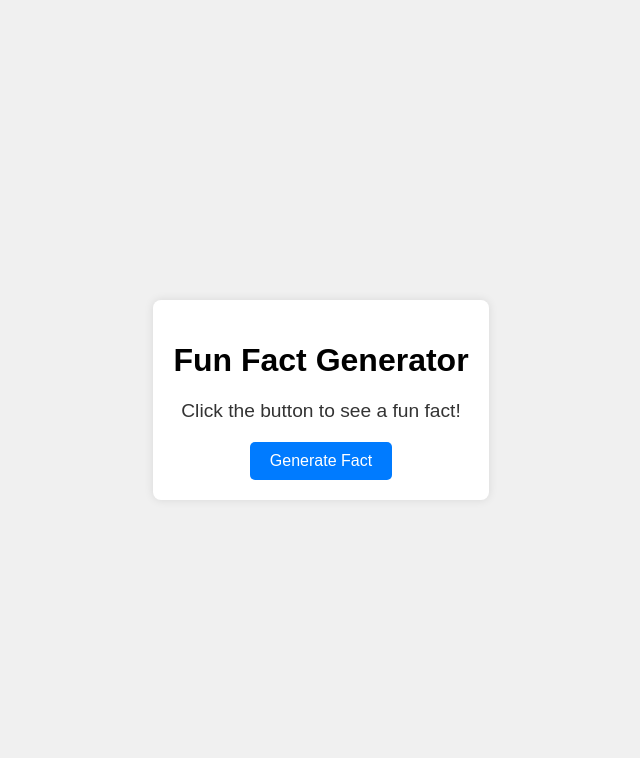
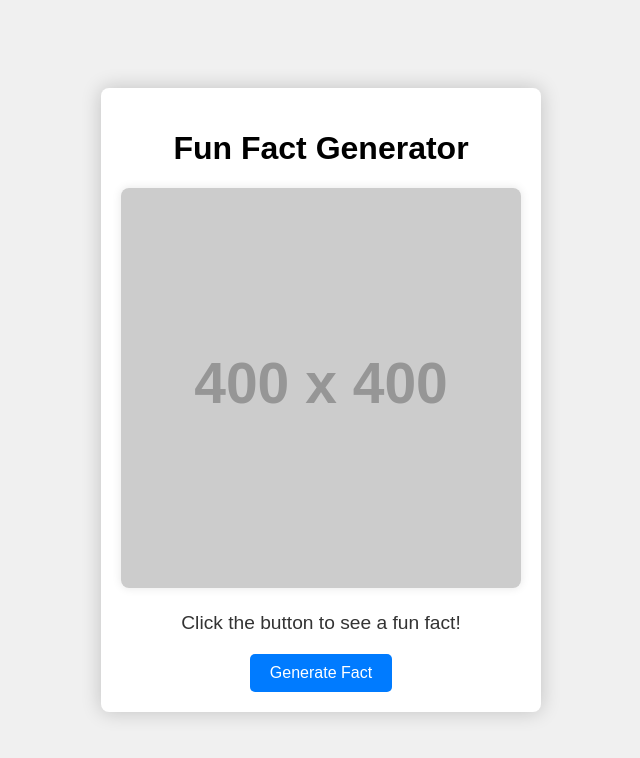
Before and after one commit to ali-at-pieces/fun-fact-earth, a plain HTML site: page index.html in a window 1280 px wide. Shown: the whole page, without its empty margins (319-959 px from the left). Drawn offline with Linux system fonts and the light colour scheme; placeholder pictures from the web are drawn by us.

Commit message:
Update index.html

```diff
--- a/index.html
+++ b/index.html
@@ -13,6 +13,7 @@
             height: 100vh;
             margin: 0;
             background-color: #f0f0f0;
+            overflow: hidden;
         }
 
         .container {
@@ -20,13 +21,15 @@
             background-color: #fff;
             padding: 20px;
             border-radius: 8px;
-            box-shadow: 0 0 10px rgba(0, 0, 0, 0.1);
+            box-shadow: 0 0 20px rgba(0, 0, 0, 0.2);
+            animation: fadeIn 1s ease-in-out;
         }
 
         .fact-box {
             margin: 20px 0;
             font-size: 1.2em;
             color: #333;
+            transition: transform 0.5s;
         }
 
         button {
@@ -37,16 +40,43 @@
             border: none;
             border-radius: 5px;
             cursor: pointer;
+            transition: background-color 0.3s, transform 0.3s;
         }
 
         button:hover {
             background-color: #0056b3;
+            transform: scale(1.1);
+        }
+
+        @keyframes fadeIn {
+            from { opacity: 0; }
+            to { opacity: 1; }
+        }
+
+        .image-container {
+            margin: 20px 0;
+        }
+
+        .image-container img {
+            max-width: 100%;
+            height: auto;
+            border-radius: 8px;
+            box-shadow: 0 0 10px rgba(0, 0, 0, 0.1);
+            animation: slideIn 1s ease-in-out;
+        }
+
+        @keyframes slideIn {
+            from { transform: translateY(-20px); opacity: 0; }
+            to { transform: translateY(0); opacity: 1; }
         }
     </style>
 </head>
 <body>
     <div class="container">
         <h1>Fun Fact Generator</h1>
+        <div class="image-container">
+            <img id="fact-image" src="https://via.placeholder.com/400" alt="Earth Image">
+        </div>
         <div id="fact" class="fact-box">
             Click the button to see a fun fact!
         </div>
@@ -54,21 +84,27 @@
     </div>
     <script>
         const facts = [
-            "Earth is the third planet from the Sun.",
-            "Earth is the only planet known to support life.",
-            "About 71% of Earth's surface is covered with water.",
-            "Earth has one natural satellite, the Moon.",
-            "Earth's atmosphere is composed of 78% nitrogen and 21% oxygen.",
-            "The Earth's rotation is gradually slowing down.",
-            "Earth's core is composed mostly of iron and nickel.",
-            "The Earth's magnetic field protects it from solar wind.",
-            "Earth is approximately 4.5 billion years old.",
-            "The highest point on Earth is Mount Everest."
+            { text: "Earth is the third planet from the Sun.", image: "https://via.placeholder.com/400?text=Earth+from+Sun" },
+            { text: "Earth is the only planet known to support life.", image: "https://via.placeholder.com/400?text=Life+on+Earth" },
+            { text: "About 71% of Earth's surface is covered with water.", image: "https://via.placeholder.com/400?text=Earth's+Water" },
+            { text: "Earth has one natural satellite, the Moon.", image: "https://via.placeholder.com/400?text=Moon" },
+            { text: "Earth's atmosphere is composed of 78% nitrogen and 21% oxygen.", image: "https://via.placeholder.com/400?text=Atmosphere" },
+            { text: "The Earth's rotation is gradually slowing down.", image: "https://via.placeholder.com/400?text=Rotation" },
+            { text: "Earth's core is composed mostly of iron and nickel.", image: "https://via.placeholder.com/400?text=Core" },
+            { text: "The Earth's magnetic field protects it from solar wind.", image: "https://via.placeholder.com/400?text=Magnetic+Field" },
+            { text: "Earth is approximately 4.5 billion years old.", image: "https://via.placeholder.com/400?text=Age" },
+            { text: "The highest point on Earth is Mount Everest.", image: "https://via.placeholder.com/400?text=Mount+Everest" }
         ];
 
         function generateFact() {
             const randomIndex = Math.floor(Math.random() * facts.length);
-            document.getElementById('fact').textContent = facts[randomIndex];
+            const fact = facts[randomIndex];
+            document.getElementById('fact').textContent = fact.text;
+            document.getElementById('fact-image').src = fact.image;
+            document.getElementById('fact').style.transform = 'scale(1.1)';
+            setTimeout(() => {
+                document.getElementById('fact').style.transform = 'scale(1)';
+            }, 500);
         }
     </script>
 </body>
```
